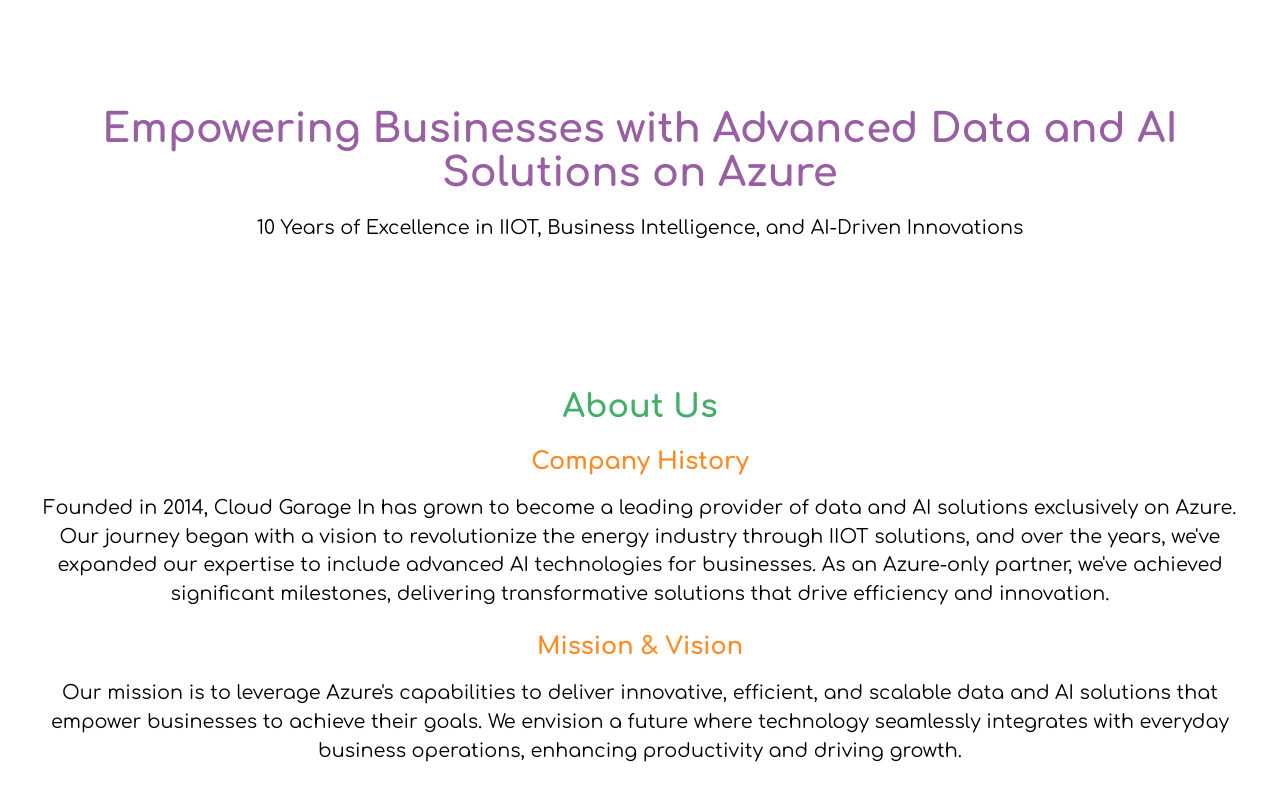
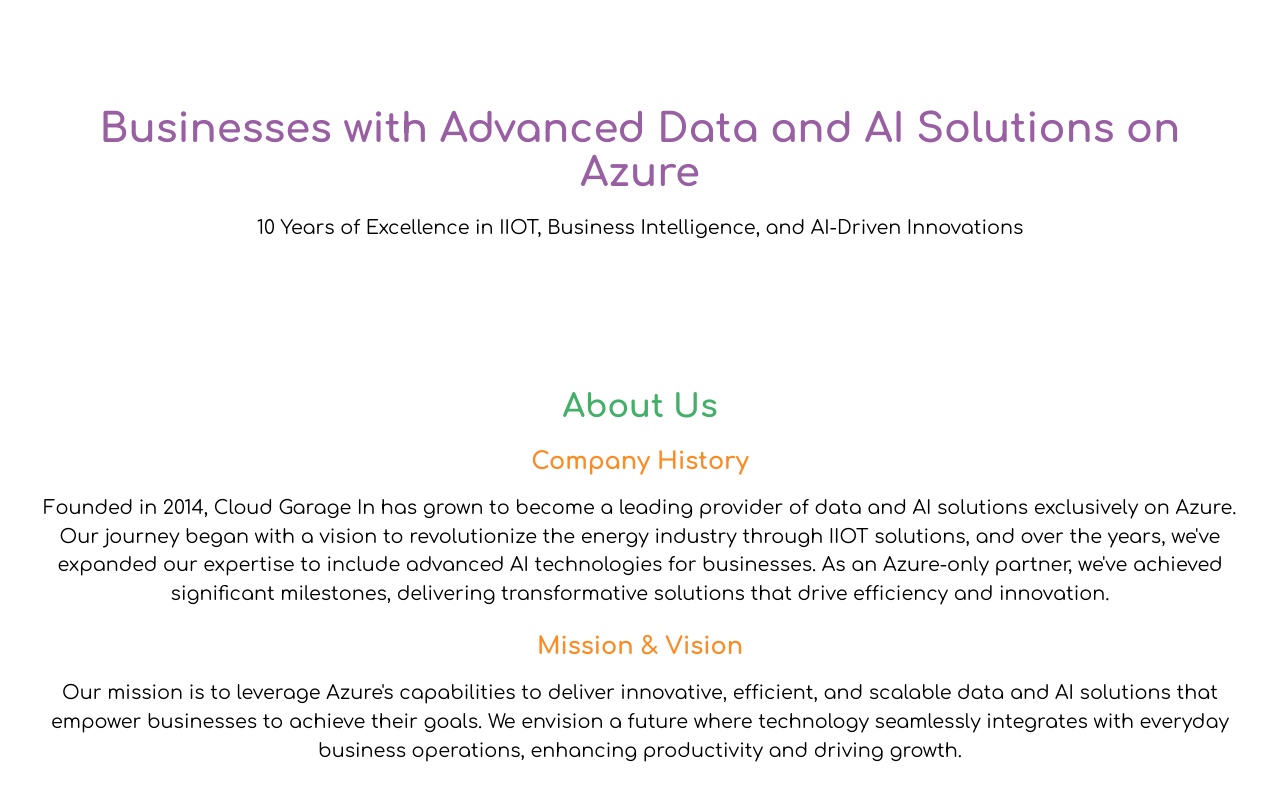
Before and after one commit to nilaysinghSolanki123/basictempcgwebsite, a plain HTML site: page index.html in a window 1280 px wide. Shown: the top 786 px of the page. Drawn offline with Linux system fonts and the light colour scheme.

Commit message:
Update index.html

```diff
--- a/index.html
+++ b/index.html
@@ -80,7 +80,7 @@
 
     <div class="section">
         <div class="container">
-            <h1>Empowering Businesses with Advanced Data and AI Solutions on Azure</h1>
+            <h1>Businesses with Advanced Data and AI Solutions on Azure</h1>
             <p>10 Years of Excellence in IIOT, Business Intelligence, and AI-Driven Innovations</p>
         </div>
     </div>
```
